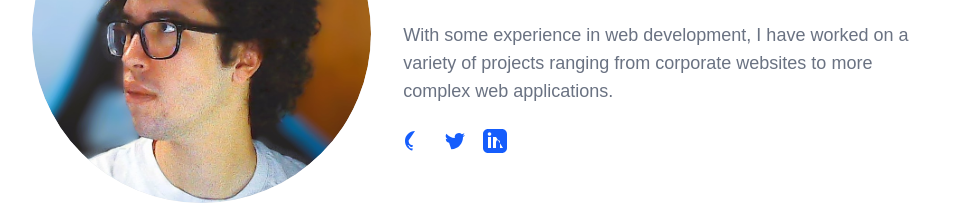
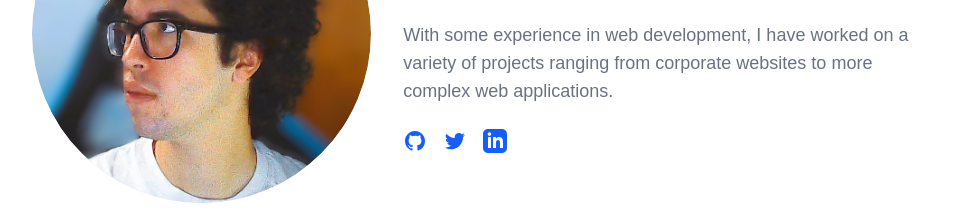
Before and after one commit to MJSDaw/portfolio, a Next.js app in the folder frontend/: page / in a window 1280 px wide. Shown: the part 1080-1299 px from the top of the page, without its empty margins (160-1117 px from the left). Built offline with nearby package versions, Linux system fonts and the light colour scheme.

Commit message:
svg logo arreglados

```diff
--- a/frontend/src/app/page.tsx
+++ b/frontend/src/app/page.tsx
@@ -102,7 +102,7 @@
                   >
                     <path
                       fillRule="evenodd"
-                      d="M12 2C6.477 2 2 6.484 2 12.017c0 4.425 2.865 8.18 6.839 9.504.5.092.682-.217.682-.483 0-.237-.008-.868-.013-1.703-2.782.605-3.369-1.343-3.369-1.343-.454-1.158-1.11-1.466-1.11-1.466-.908-.62.069-.608.069-.608 1.003.07 1.531 1.032 1.531 1.032.892 1.53 2.341 1.088 2.91.832.092-.647.35-1.088.636-1.338-2.22-.253-4.555-1.113-4.555-4.951 0-1.093"
+                      d="M12 2C6.477 2 2 6.484 2 12.017c0 4.425 2.865 8.18 6.839 9.504.5.092.682-.217.682-.483 0-.237-.008-.868-.013-1.703-2.782.605-3.369-1.343-3.369-1.343-.454-1.158-1.11-1.466-1.11-1.466-.908-.62.069-.608.069-.608 1.003.07 1.531 1.032 1.531 1.032.892 1.53 2.341 1.088 2.91.832.092-.647.35-1.088.636-1.338-2.22-.253-4.555-1.113-4.555-4.951 0-1.093.39-1.988 1.029-2.688-.103-.253-.446-1.272.098-2.65 0 0 .84-.27 2.75 1.026A9.564 9.564 0 0112 6.844c.85.004 1.705.115 2.504.337 1.909-1.296 2.747-1.027 2.747-1.027.546 1.379.202 2.398.1 2.651.64.7 1.028 1.595 1.028 2.688 0 3.848-2.339 4.695-4.566 4.943.359.309.678.92.678 1.855 0 1.338-.012 2.419-.012 2.747 0 .268.18.58.688.482A10.019 10.019 0 0022 12.017C22 6.484 17.522 2 12 2z"
                     ></path>
                   </svg>
                 </a>
@@ -118,7 +118,7 @@
                     viewBox="0 0 24 24"
                     aria-hidden="true"
                   >
-                    <path d="M8.29 20.251c7.547 0 11.675-6.253 11.675-11.675 0-.178 0-.355-.012-.53A8.348 8.348 0 0022 5.92a8.19 8.19 0 01-2.357.646 4.118 4.118 0 001.804-2.27 8.224 8.224 0 01-2.605.996 4.107 4.107 0 00-6.993 3.743 11.65 11.65 0 01-8.457-4.287 4.106 4.106 0 001.27 5.477A4.072 4.072 0 012.8 9.713v.052a4.105 4.105 0 003.292 4.022 4.095 4.095"></path>
+                    <path d="M8.29 20.251c7.547 0 11.675-6.253 11.675-11.675 0-.178 0-.355-.012-.53A8.348 8.348 0 0022 5.92a8.19 8.19 0 01-2.357.646 4.118 4.118 0 001.804-2.27 8.224 8.224 0 01-2.605.996 4.107 4.107 0 00-6.993 3.743 11.65 11.65 0 01-8.457-4.287 4.106 4.106 0 001.27 5.477A4.072 4.072 0 012.8 9.713v.052a4.105 4.105 0 003.292 4.022 4.09 4.09 0 01-1.853.07 4.108 4.108 0 003.834 2.85A8.233 8.233 0 012 18.407a11.616 11.616 0 006.29 1.84"></path>
                   </svg>
                 </a>
                 <a
@@ -135,7 +135,7 @@
                   >
                     <path
                       fillRule="evenodd"
-                      d="M19 0h-14c-2.761 0-5 2.239-5 5v14c0 2.761 2.239 5 5 5h14c2.762 0 5-2.239 5-5v-14c0-2.761-2.238-5-5-5zm-11 19h-3v-11h3v11zm-1.5-12.268c-.966 0-1.75-.79-1.75-1.764s.784-1.764 1.75-1.764 1.75.79 1.75 1.764-.783 1.764-1.75 1.764zm13.5 12.268h-3v-5.604c0-3.368-4-3.113-4 0v5.604h-3v-11h3v1."
+                      d="M19 0h-14c-2.761 0-5 2.239-5 5v14c0 2.761 2.239 5 5 5h14c2.762 0 5-2.239 5-5v-14c0-2.761-2.238-5-5-5zm-11 19h-3v-11h3v11zm-1.5-12.268c-.966 0-1.75-.79-1.75-1.764s.784-1.764 1.75-1.764 1.75.79 1.75 1.764-.783 1.764-1.75 1.764zm13.5 12.268h-3v-5.604c0-3.368-4-3.113-4 0v5.604h-3v-11h3v1.765c1.396-2.586 7-2.777 7 2.476v6.759z"
                     ></path>
                   </svg>
                 </a>
@@ -400,7 +400,7 @@
               >
                 <path
                   fillRule="evenodd"
-                  d="M12 2C6.477 2 2 6.484 2 12.017c0 4.425 2.865 8.18 6.839 9.504.5.092.682-.217.682-.483 0-.237-.008-.868-.013-1.703-2.782.605-3.369-1.343-3.369-1.343-.454-1.158-1.11-1.466-1.11-1.466-.908-.62.069-.608.069-.608 1.003.07 1.531 1.032 1.531 1.032.892 1.53 2.341 1.088 2.91.832.092-.647.35-1.088.636-1.338-2.22-.253-4.555-1.113-4.555-4.951 0-1.093"
+                  d="M12 2C6.477 2 2 6.484 2 12.017c0 4.425 2.865 8.18 6.839 9.504.5.092.682-.217.682-.483 0-.237-.008-.868-.013-1.703-2.782.605-3.369-1.343-3.369-1.343-.454-1.158-1.11-1.466-1.11-1.466-.908-.62.069-.608.069-.608 1.003.07 1.531 1.032 1.531 1.032.892 1.53 2.341 1.088 2.91.832.092-.647.35-1.088.636-1.338-2.22-.253-4.555-1.113-4.555-4.951 0-1.093.39-1.988 1.029-2.688-.103-.253-.446-1.272.098-2.65 0 0 .84-.27 2.75 1.026A9.564 9.564 0 0112 6.844c.85.004 1.705.115 2.504.337 1.909-1.296 2.747-1.027 2.747-1.027.546 1.379.202 2.398.1 2.651.64.7 1.028 1.595 1.028 2.688 0 3.848-2.339 4.695-4.566 4.943.359.309.678.92.678 1.855 0 1.338-.012 2.419-.012 2.747 0 .268.18.58.688.482A10.019 10.019 0 0022 12.017C22 6.484 17.522 2 12 2z"
                 ></path>
               </svg>
             </a>
@@ -415,7 +415,7 @@
                 viewBox="0 0 24 24"
                 aria-hidden="true"
               >
-                <path d="M8.29 20.251c7.547 0 11.675-6.253 11.675-11.675 0-.178 0-.355-.012-.53A8.348 8.348 0 0022 5.92a8.19 8.19 0 01-2.357.646 4.118 4.118 0 001.804-2.27 8.224 8.224 0 01-2.605.996 4.107 4.107 0 00-6.993 3.743 11.65 11.65 0 01-8.457-4.287 4.106 4.106 0 001.27 5.477A4.072 4.072 0 012.8 9.713v.052a4.105 4.105 0 003.292 4.022 4.095 4.095"></path>
+                <path d="M8.29 20.251c7.547 0 11.675-6.253 11.675-11.675 0-.178 0-.355-.012-.53A8.348 8.348 0 0022 5.92a8.19 8.19 0 01-2.357.646 4.118 4.118 0 001.804-2.27 8.224 8.224 0 01-2.605.996 4.107 4.107 0 00-6.993 3.743 11.65 11.65 0 01-8.457-4.287 4.106 4.106 0 001.27 5.477A4.072 4.072 0 012.8 9.713v.052a4.105 4.105 0 003.292 4.022 4.09 4.09 0 01-1.853.07 4.108 4.108 0 003.834 2.85A8.233 8.233 0 012 18.407a11.616 11.616 0 006.29 1.84"></path>
               </svg>
             </a>
             <a
@@ -431,7 +431,7 @@
               >
                 <path
                   fillRule="evenodd"
-                  d="M19 0h-14c-2.761 0-5 2.239-5 5v14c0 2.761 2.239 5 5 5h14c2.762 0 5-2.239 5-5v-14c0-2.761-2.238-5-5-5zm-11 19h-3v-11h3v11zm-1.5-12.268c-.966 0-1.75-.79-1.75-1.764s.784-1.764 1.75-1.764 1.75.79 1.75 1.764-.783 1.764-1.75 1.764zm13.5 12.268h-3v-5.604c0-3.368-4-3.113-4 0v5.604h-3v-11h3v1."
+                  d="M19 0h-14c-2.761 0-5 2.239-5 5v14c0 2.761 2.239 5 5 5h14c2.762 0 5-2.239 5-5v-14c0-2.761-2.238-5-5-5zm-11 19h-3v-11h3v11zm-1.5-12.268c-.966 0-1.75-.79-1.75-1.764s.784-1.764 1.75-1.764 1.75.79 1.75 1.764-.783 1.764-1.75 1.764zm13.5 12.268h-3v-5.604c0-3.368-4-3.113-4 0v5.604h-3v-11h3v1.765c1.396-2.586 7-2.777 7 2.476v6.759z"
                 ></path>
               </svg>
             </a>
```
